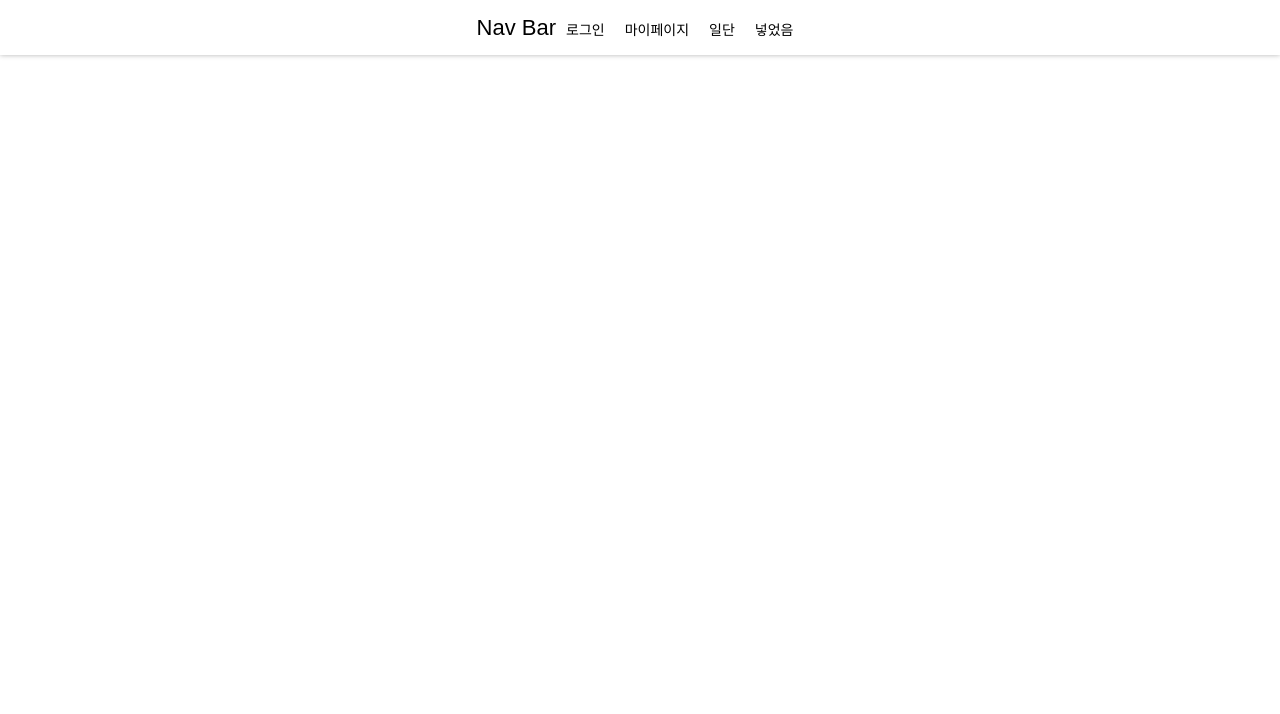
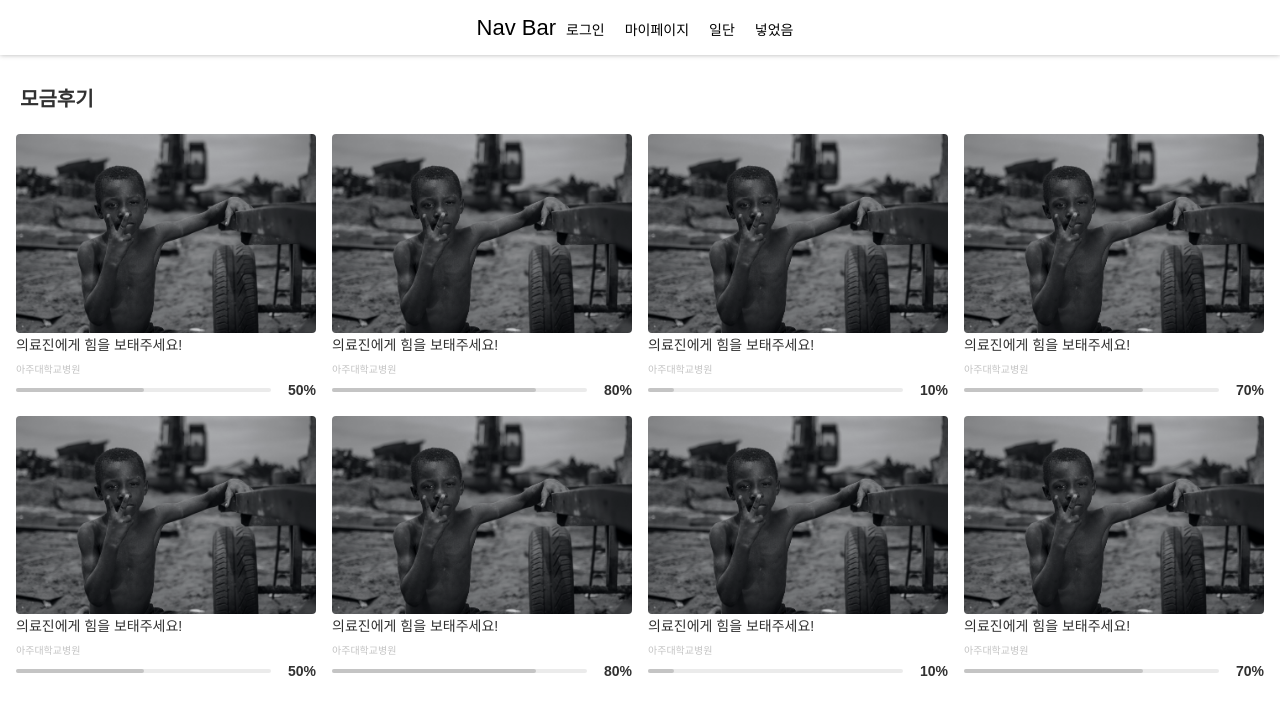
Before and after one commit to g41d/FRONT, a React (Create React App) app: page /more/complete in a window 1280 px wide. Shown: the top 714 px of the page. Built offline with nearby package versions, Linux system fonts and the light colour scheme; a web font is replaced by a local one.

Commit message:
feat: 더보기 리스트 더미 데이터로 완료

```diff
--- a/src/components/Card.js
+++ b/src/components/Card.js
@@ -47,7 +47,7 @@ const PorgressDiv = styled.div`
       width: ${({ progress }) => progress}%;
       height: 4px;
       border-radius: 2px;
-      background-color: #4880ff;
+      background-color: ${({ complete }) => (complete ? "#c4c4c4" : "#4e7eff")};
     }
   }
   .text {
@@ -55,12 +55,12 @@ const PorgressDiv = styled.div`
     font-size: 14px;
     font-weight: bold;
     line-height: 1.43;
-    color: #4880ff;
+    color: ${({ complete }) => (complete ? "#313131" : "#4e7eff")};
   }
 `;
 
-const ProgressBar = ({ progress }) => (
-  <PorgressDiv progress={progress}>
+const ProgressBar = ({ progress, complete }) => (
+  <PorgressDiv progress={progress} complete={complete}>
     <div className="bar">
       <div></div>
     </div>
@@ -68,7 +68,15 @@ const ProgressBar = ({ progress }) => (
   </PorgressDiv>
 );
 
-function Card({ idx, src, title, institution, progress, isImminent }) {
+function Card({
+  idx,
+  src,
+  title,
+  institution,
+  progress,
+  complete,
+  isImminent,
+}) {
   return (
     <StyledLi>
       <Link to={`/detail/${idx}`} className="more-anchor">
@@ -76,7 +84,7 @@ function Card({ idx, src, title, institution, progress, isImminent }) {
         {isImminent && <span className="imminent">마감임박</span>}
         <div className="title">{title}</div>
         <div className="institution">{institution}</div>
-        <ProgressBar progress={progress} />
+        <ProgressBar progress={progress} complete={complete} />
       </Link>
     </StyledLi>
   );
--- a/src/components/Category.js
+++ b/src/components/Category.js
@@ -36,7 +36,7 @@ const StyledDiv = styled.div`
   }
 `;
 
-function Category({ href, title, infos }) {
+function Category({ href, title, infos, complete = false }) {
   return (
     <StyledDiv>
       <div className="title-wrapper">
@@ -49,7 +49,7 @@ function Category({ href, title, infos }) {
       </div>
       <div className="card-list">
         {infos.map((info, i) => (
-          <Card key={i} {...info} />
+          <Card complete={complete} key={i} {...info} />
         ))}
       </div>
     </StyledDiv>
--- a/src/pages/IndexPage.js
+++ b/src/pages/IndexPage.js
@@ -53,7 +53,7 @@ function IndexPage() {
     <div>
       <Banner Components={banners} />
       <Category
-        href="/more/recent"
+        href="/more/funding"
         title={"기부하기"}
         infos={[
           {
@@ -90,6 +90,7 @@ function IndexPage() {
       <Category
         href="/more/complete"
         title={"모금후기"}
+        complete={true}
         infos={[
           {
             idx: 5,
@@ -97,7 +98,6 @@ function IndexPage() {
             title: "의료진에게 힘을 보태주세요!",
             institution: "아주대학교병원",
             progress: 50,
-            isImminent: true,
           },
           {
             idx: 6,
@@ -105,7 +105,6 @@ function IndexPage() {
             title: "의료진에게 힘을 보태주세요!",
             institution: "아주대학교병원",
             progress: 80,
-            isImminent: true,
           },
           {
             idx: 7,
--- a/src/pages/MoreList.js
+++ b/src/pages/MoreList.js
@@ -1,10 +1,139 @@
 import React from "react";
-import { Link, useParams } from "react-router-dom";
+import Category from "../components/Category";
+import { useParams } from "react-router-dom";
+
+const data = {
+  funding: [
+    {
+      idx: 1,
+      src: process.env.PUBLIC_URL + "/hunger.jpeg",
+      title: "의료진에게 힘을 보태주세요!",
+      institution: "아주대학교병원",
+      progress: 50,
+      isImminent: true,
+    },
+    {
+      idx: 2,
+      src: process.env.PUBLIC_URL + "/hunger.jpeg",
+      title: "의료진에게 힘을 보태주세요!",
+      institution: "아주대학교병원",
+      progress: 80,
+    },
+    {
+      idx: 3,
+      src: process.env.PUBLIC_URL + "/hunger.jpeg",
+      title: "의료진에게 힘을 보태주세요!",
+      institution: "아주대학교병원",
+      progress: 10,
+    },
+    {
+      idx: 4,
+      src: process.env.PUBLIC_URL + "/hunger.jpeg",
+      title: "의료진에게 힘을 보태주세요!",
+      institution: "아주대학교병원",
+      progress: 70,
+    },
+    {
+      idx: 1,
+      src: process.env.PUBLIC_URL + "/hunger.jpeg",
+      title: "의료진에게 힘을 보태주세요!",
+      institution: "아주대학교병원",
+      progress: 50,
+      isImminent: true,
+    },
+    {
+      idx: 2,
+      src: process.env.PUBLIC_URL + "/hunger.jpeg",
+      title: "의료진에게 힘을 보태주세요!",
+      institution: "아주대학교병원",
+      progress: 80,
+    },
+    {
+      idx: 3,
+      src: process.env.PUBLIC_URL + "/hunger.jpeg",
+      title: "의료진에게 힘을 보태주세요!",
+      institution: "아주대학교병원",
+      progress: 10,
+    },
+    {
+      idx: 4,
+      src: process.env.PUBLIC_URL + "/hunger.jpeg",
+      title: "의료진에게 힘을 보태주세요!",
+      institution: "아주대학교병원",
+      progress: 70,
+    },
+  ],
+  complete: [
+    {
+      idx: 1,
+      src: process.env.PUBLIC_URL + "/hunger.jpeg",
+      title: "의료진에게 힘을 보태주세요!",
+      institution: "아주대학교병원",
+      progress: 50,
+    },
+    {
+      idx: 2,
+      src: process.env.PUBLIC_URL + "/hunger.jpeg",
+      title: "의료진에게 힘을 보태주세요!",
+      institution: "아주대학교병원",
+      progress: 80,
+    },
+    {
+      idx: 3,
+      src: process.env.PUBLIC_URL + "/hunger.jpeg",
+      title: "의료진에게 힘을 보태주세요!",
+      institution: "아주대학교병원",
+      progress: 10,
+    },
+    {
+      idx: 4,
+      src: process.env.PUBLIC_URL + "/hunger.jpeg",
+      title: "의료진에게 힘을 보태주세요!",
+      institution: "아주대학교병원",
+      progress: 70,
+    },
+    {
+      idx: 1,
+      src: process.env.PUBLIC_URL + "/hunger.jpeg",
+      title: "의료진에게 힘을 보태주세요!",
+      institution: "아주대학교병원",
+      progress: 50,
+    },
+    {
+      idx: 2,
+      src: process.env.PUBLIC_URL + "/hunger.jpeg",
+      title: "의료진에게 힘을 보태주세요!",
+      institution: "아주대학교병원",
+      progress: 80,
+    },
+    {
+      idx: 3,
+      src: process.env.PUBLIC_URL + "/hunger.jpeg",
+      title: "의료진에게 힘을 보태주세요!",
+      institution: "아주대학교병원",
+      progress: 10,
+    },
+    {
+      idx: 4,
+      src: process.env.PUBLIC_URL + "/hunger.jpeg",
+      title: "의료진에게 힘을 보태주세요!",
+      institution: "아주대학교병원",
+      progress: 70,
+    },
+  ],
+};
 
 function FundingDetail() {
   let { type } = useParams();
   console.log(type);
-  return <div></div>;
+  console.log(data[type]);
+  return (
+    <Category
+      title={type === "complete" ? "모금후기" : "기부하기"}
+      complete={type === "complete"}
+      infos={data[type]}
+    />
+  );
 }
 
 export default FundingDetail;
```
